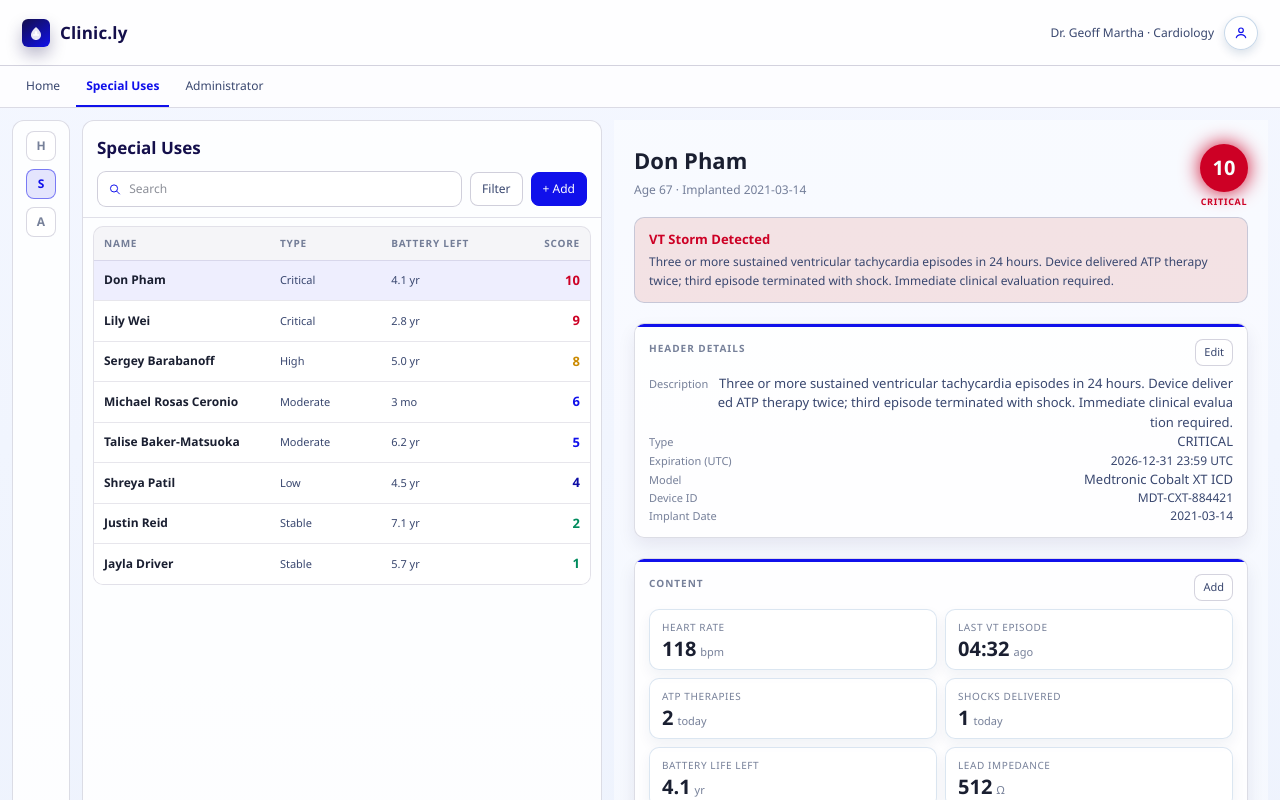
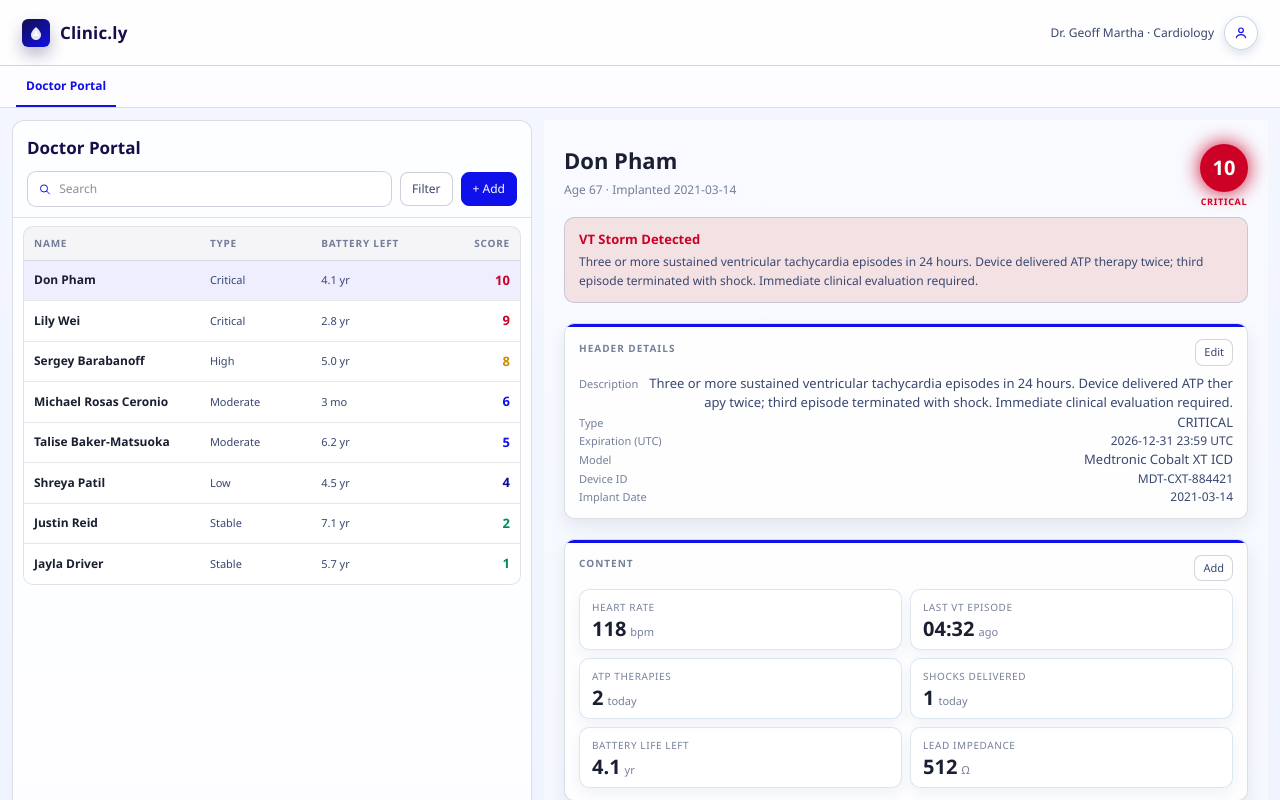
Before and after one commit to Talise-Medtronic/Clinic.ly, a React (Vite) app: page / in a window 1280 px wide. Shown: the top 800 px of the page. Built offline with nearby package versions, Linux system fonts and the light colour scheme; the HTML template or start-up script is replaced by a standard one; a web font is replaced by a local one.

Commit message:
made more changes

```diff
--- a/src/App.tsx
+++ b/src/App.tsx
@@ -208,9 +208,7 @@ export default function App() {
         }}
       >
         {([
-          { key: "home", label: "Home" },
-          { key: "patients", label: "Special Uses" },
-          { key: "administrator", label: "Administrator" },
+          { key: "patients", label: "Doctor Portal" },
         ] as const).map((item) => (
           <button
             key={item.key}
@@ -280,26 +278,6 @@ export default function App() {
           gap: 12,
         }}
       >
-        {!isMobile && (
-          <aside
-            style={{
-              width: 58,
-              border: "1px solid rgba(20, 15, 75, 0.14)",
-              background: "rgba(255,255,255,0.84)",
-              borderRadius: 12,
-              padding: "10px 6px",
-              display: "flex",
-              flexDirection: "column",
-              gap: 8,
-              alignItems: "center",
-            }}
-          >
-            <RailDot active={view === "home"} label="H" />
-            <RailDot active={view === "patients"} label="S" />
-            <RailDot active={view === "administrator"} label="A" />
-          </aside>
-        )}
-
         {view === "home" && (
           <section style={{ flex: 1, overflowY: "auto", padding: 4 }}>
             <div
@@ -368,7 +346,7 @@ export default function App() {
               }}
             >
               <div style={{ fontFamily: "var(--font-display)", fontSize: 17, color: "var(--navy-fill)", fontWeight: 700, marginBottom: 10 }}>
-                Special Uses
+                Doctor Portal
               </div>
               <div
                 style={{
@@ -648,28 +626,6 @@ const toolbarButtonStyle: CSSProperties = {
   cursor: "pointer",
 }
 
-function RailDot({ active, label }: { active: boolean; label: string }) {
-  return (
-    <div
-      style={{
-        width: 30,
-        height: 30,
-        borderRadius: 8,
-        border: `1px solid ${active ? "rgba(16,16,235,0.5)" : "rgba(20,15,75,0.16)"}`,
-        background: active ? "rgba(16,16,235,0.1)" : "#fff",
-        color: active ? "var(--primary-base)" : "var(--text-subtle)",
-        fontFamily: "var(--font-ui)",
-        fontSize: 12,
-        fontWeight: 700,
-        display: "grid",
-        placeItems: "center",
-      }}
-    >
-      {label}
-    </div>
-  )
-}
-
 function HomeCard({ title, subtitle, accent }: { title: string; subtitle: string; accent: string }) {
   return (
     <div
```
